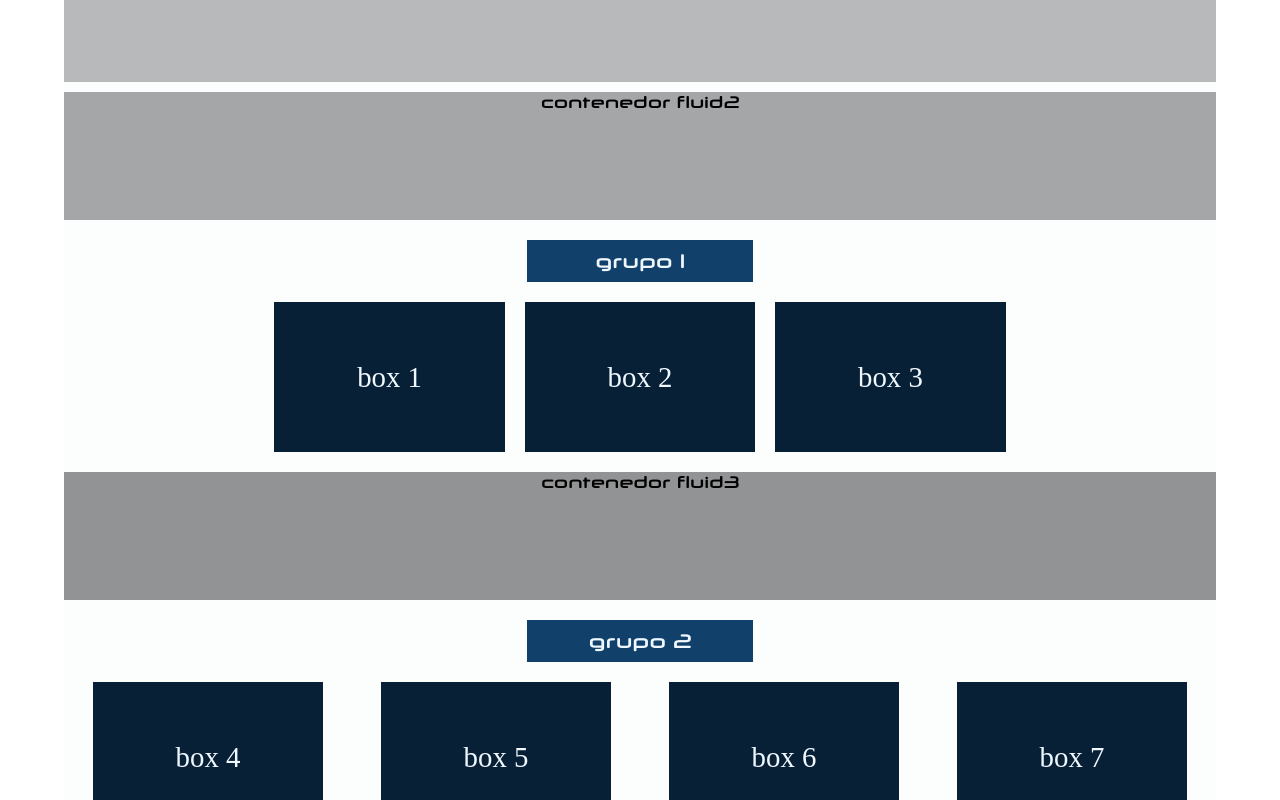
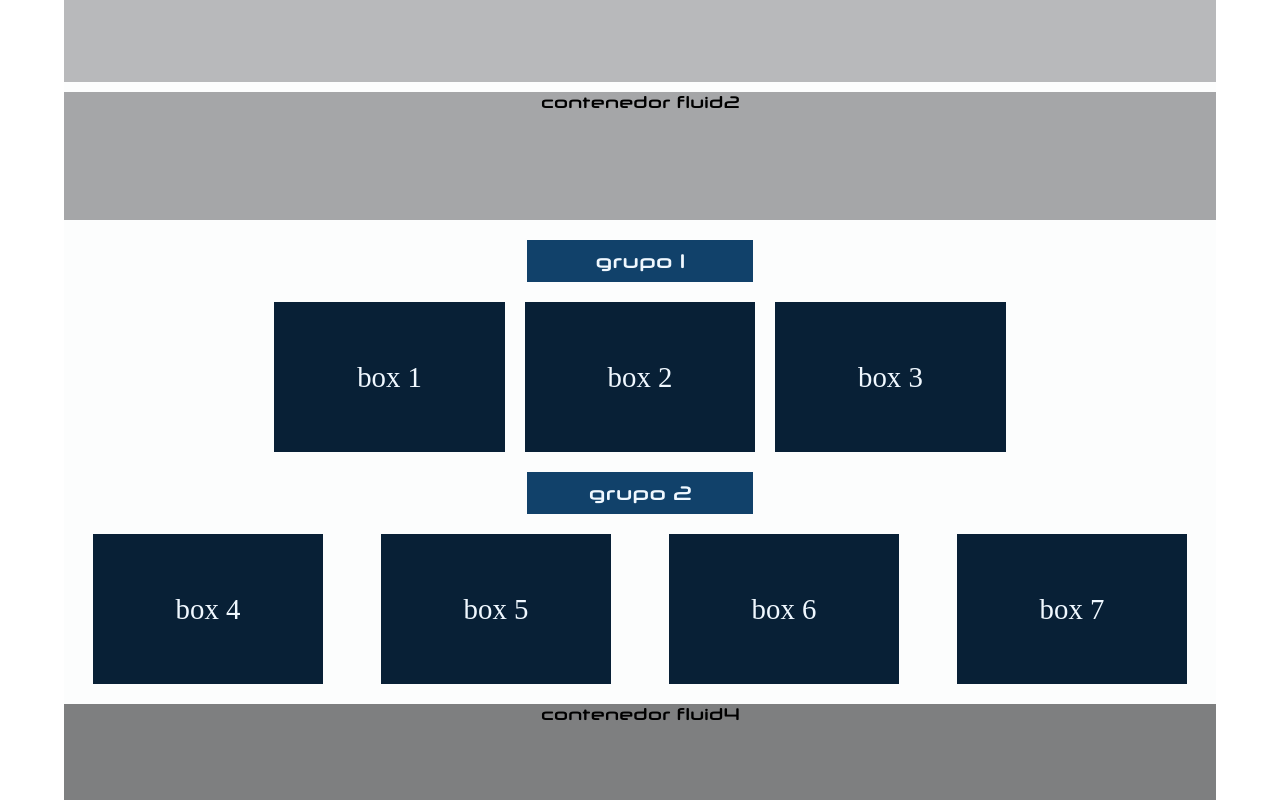
Before and after one commit to Pirata2023/web-interna-main, a plain HTML site: page index.html in a window 1280 px wide. Shown: the part 424-1224 px from the top of the page. Drawn offline with Linux system fonts and the light colour scheme.

Commit message:
elimine contenedor 3

```diff
--- a/index.html
+++ b/index.html
@@ -39,9 +39,7 @@
         </div>
 
 
-        <div class="contenedor fluid3">
-            <h4>contenedor fluid3</h4>
-        </div>
+
 
 
         <div class="grupo2">
```
